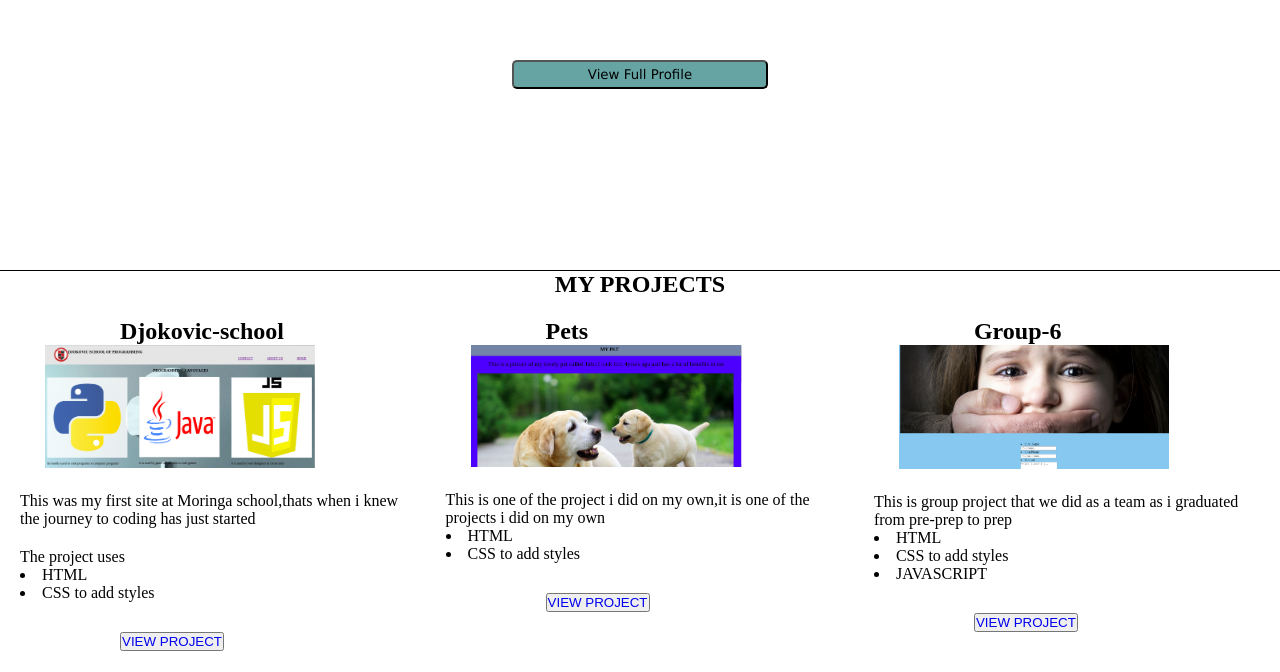
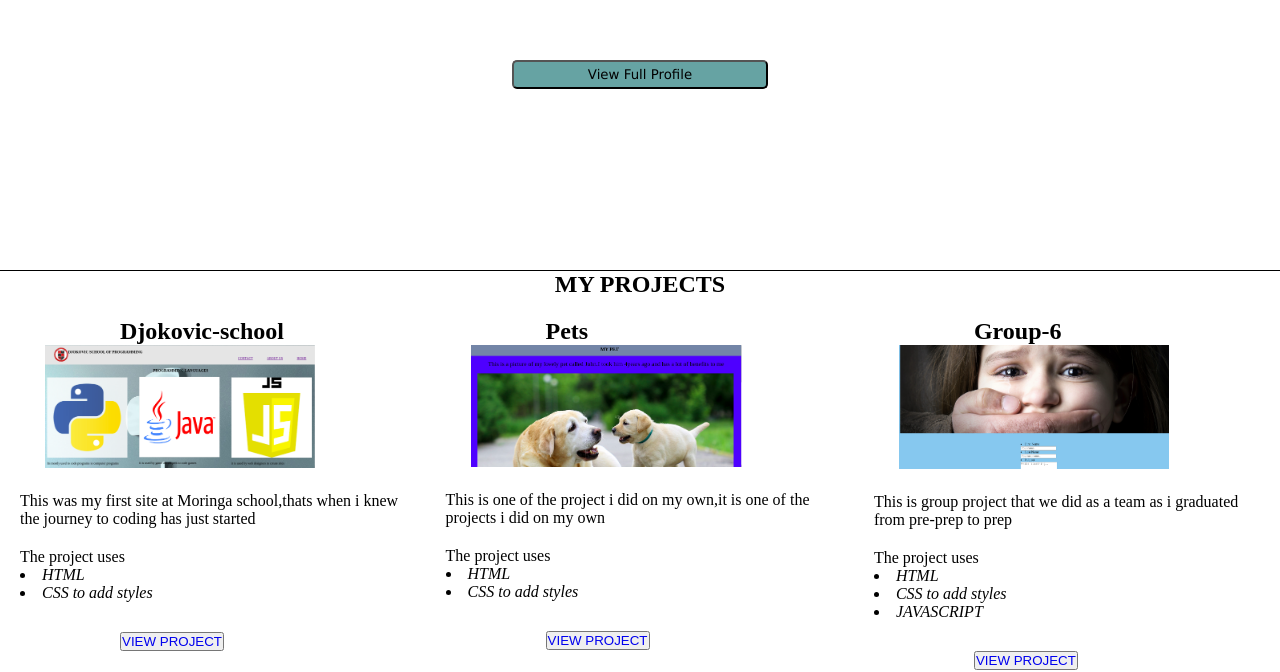
Before and after one commit to Drongo-1/portfolio, a plain HTML site: page index.html in a window 1280 px wide. Shown: the part 284-956 px from the top of the page. Drawn offline with Linux system fonts and the light colour scheme.

Commit message:
added files to the html

```diff
--- a/index.html
+++ b/index.html
@@ -48,17 +48,18 @@
                <h2>Djokovic-school</h2>
                <img src="./images/image.png">
                 <p>This was my first site at Moringa school,thats when i knew the journey to coding has just started</p>
-                <p>The project uses</p>
-                <li>HTML</li>
-                <li>CSS to add styles</li>
+                <p><strong></strong>The project uses</p>
+                <li><em>HTML</em></li>
+                <li><em>CSS to add styles</em></li>
                 <button><a href="https://github.com/Drongo-1/Djokovic-school">VIEW PROJECT</a></button>
             </div>
             <div class="a22">
                 <h2>Pets</h2>
                 <img src="./images/image (1).png" alt="">
                 <p>This is one of the project i did on my own,it is one of the projects i did on my own</p>
-                <li>HTML</li>
-                <li>CSS to add styles</li>
+                <p><strong></strong>The project uses</p>
+                <li><em>HTML</em></li>
+                <li><em>CSS to add styles</em></li>
                 <button><a href="https://github.com/Drongo-1/pets">VIEW PROJECT</a></button>
             </div>
 
@@ -66,9 +67,10 @@
                 <h2>Group-6</h2>
                 <img src="./images/image (2).png" alt="">
                 <p>This is group project that we did as a team as i graduated from pre-prep to prep</p>
-                <li>HTML</li>
-                <li>CSS to add styles</li>
-                <li>JAVASCRIPT</li>
+                <p><strong></strong>The project uses</p>
+                <li><em>HTML</em></li>
+                <li><em>CSS to add styles</em></li>
+                <li><em>JAVASCRIPT</em> </li>
                 <button><a href="https://github.com/Drongo-1/Djokovic-school">VIEW PROJECT<a></button>
             </div>
         </div>
```
